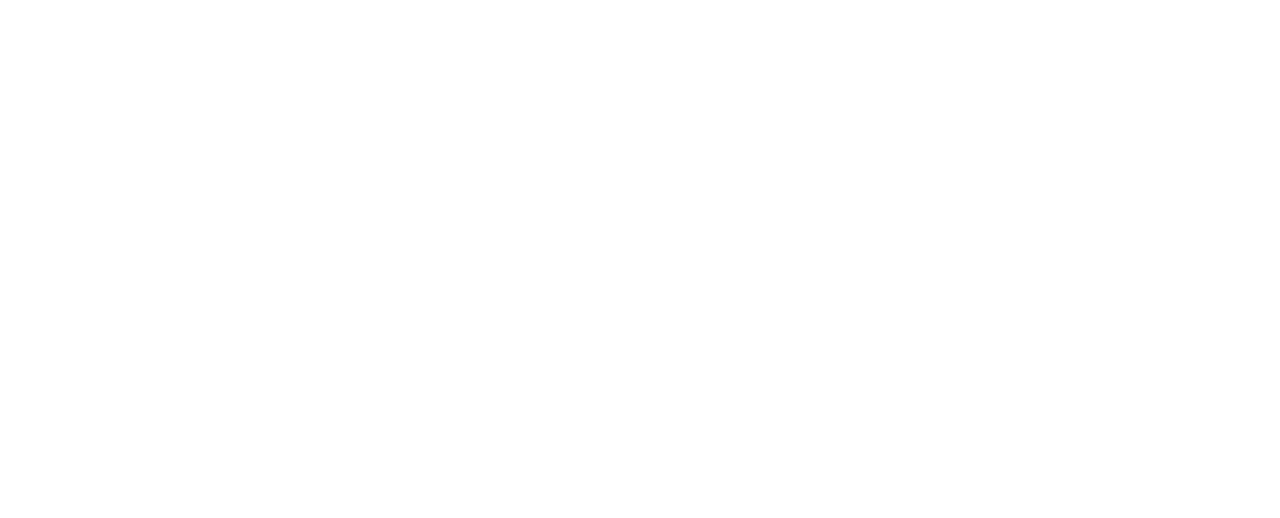
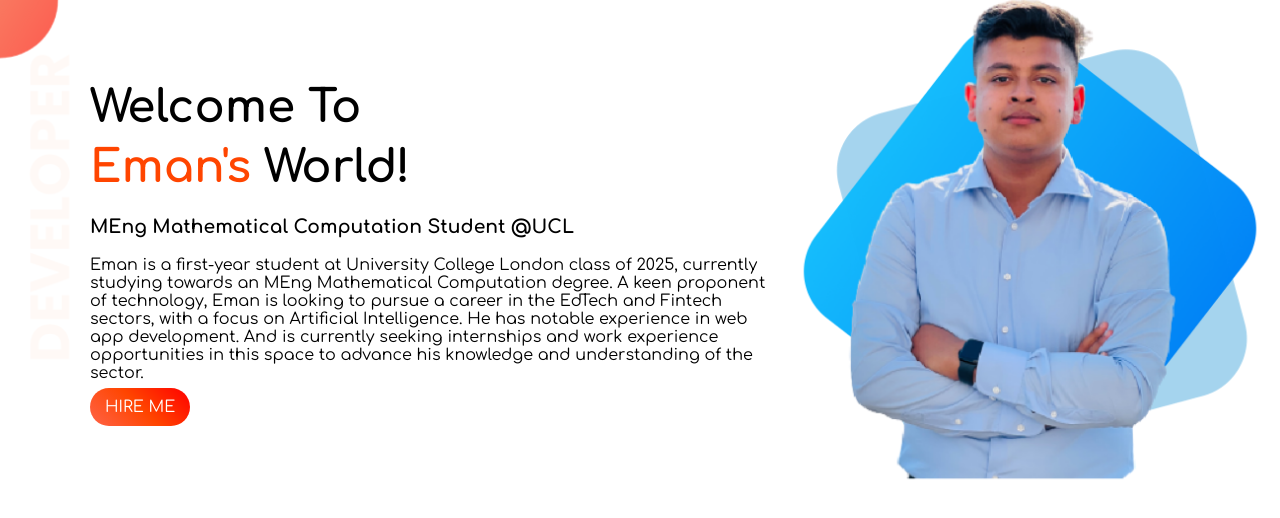
Before and after one commit to eahamed7/developer-portfolio, a plain HTML site: page index.html in a window 1280 px wide. Drawn offline with Linux system fonts and the light colour scheme.

Commit message:
version 2

```diff
--- a/index.html
+++ b/index.html
@@ -1,13 +1,42 @@
 <!DOCTYPE html>
 <html lang="en">
+
 <head>
     <meta charset="UTF-8">
     <meta http-equiv="X-UA-Compatible" content="IE=edge">
     <meta name="viewport" content="width=device-width, initial-scale=1.0">
+
+    <link rel="stylesheet" href="style.css">
+    <link rel="preconnect" href="https://fonts.googleapis.com">
+    <link rel="preconnect" href="https://fonts.gstatic.com" crossorigin>
+    <link href="https://fonts.googleapis.com/css2?family=Comfortaa:wght@300;400;500;600;700&display=swap"
+        rel="stylesheet">
+
     <title>Eman Ahamed</title>
-    <link rel="stylesheet" href="style.css">
 </head>
+
 <body>
+    <section class="hero-section">
+        <div class="middle">
+            <h1>Welcome To</h1>
+            <h1><span>Eman's</span> World!</h1>
+            <h3>MEng Mathematical Computation Student @UCL</h3>
+            <p>Eman is a first-year student at University College London class of 2025, currently studying towards an
+                MEng
+                Mathematical Computation degree. A keen proponent of technology, Eman is looking to pursue a career in
+                the
+                EdTech and Fintech sectors, with a focus on Artificial Intelligence. He has notable experience in web
+                app
+                development. And is currently seeking internships and work experience opportunities in this space to
+                advance his
+                knowledge and understanding of the sector.</p>
+            <a class="button" href="https://uk.linkedin.com/in/emanahamed" target="_blank">HIRE ME</a>
+        </div>
+        <div>
+            <img src="images/HERO-IMAGE.png" alt="">
+        </div>
+    </section>
 
 </body>
+
 </html>
--- a/style.css
+++ b/style.css
@@ -0,0 +1,36 @@
+body{
+    font-family: 'Comfortaa', cursive;
+    margin: 0px;
+}
+
+h1{
+    font-size: 45px;
+    line-height: 0.5;
+
+}
+ h1 span{
+     color:orangered;
+ }
+
+ .button{
+     text-decoration: none;
+     color: white;
+     background: linear-gradient(45deg,tomato,orangered,red);
+     padding: 10px 15px;
+     border-radius: 20px;
+ }
+
+ .hero-section{
+     display: flex;
+     background-image: url("images/top-banner.png");
+     background-repeat: no-repeat;
+     padding-left: 70px;
+ }
+ .hero-section img{
+    width: 500px;
+ }
+ .middle{
+     padding-top: 60px;
+     padding-bottom: 30px;
+     padding-left: 20px;
+ }
```
Also changed, not shown: images/HERO-IMAGE.png (added), images/top-banner.png (added).
